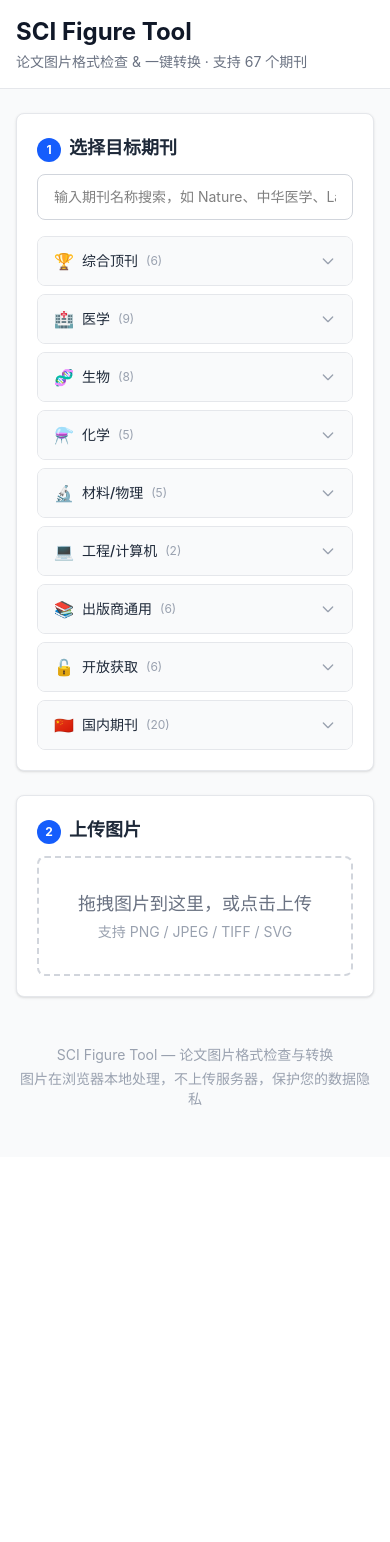
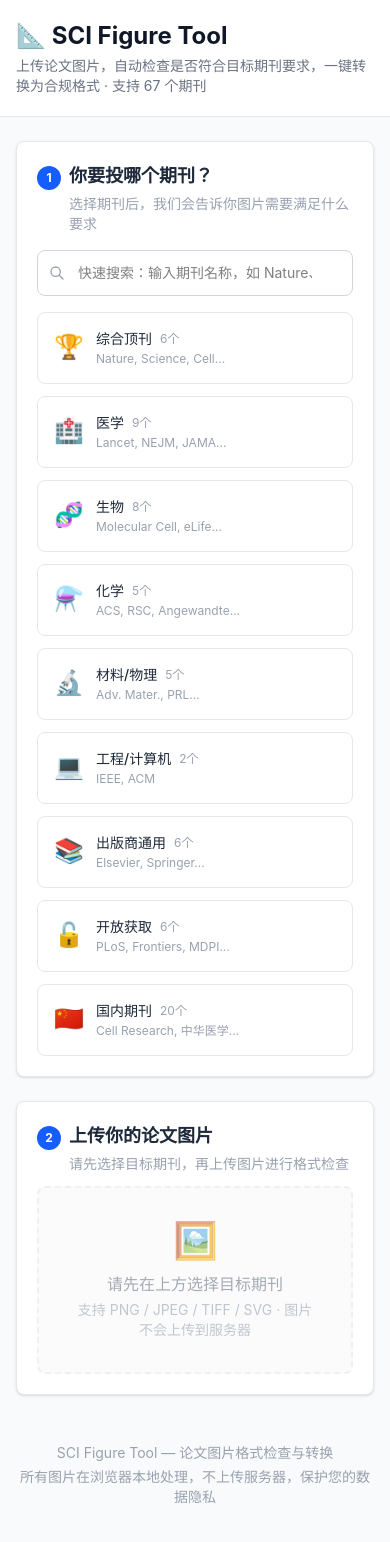
Before and after one commit to biquan678/sci-figure-tool, a React (Vite) app: page / in a window 390 px wide. Shown: the top 1542 px of the page. Before the commit the page ends 1157 px from the top, so only its background shows below. Built offline with nearby package versions, Linux system fonts and the light colour scheme.

Commit message:
重构UI：分类卡片一排3个+搜索优先+上传引导文案+流程提示优化

```diff
--- a/src/App.tsx
+++ b/src/App.tsx
@@ -15,7 +15,6 @@ function App() {
   const [outputFormat, setOutputFormat] = useState<'png' | 'jpeg'>('png');
   const [dragOver, setDragOver] = useState(false);
 
-  // 搜索结果
   const searchResults = useMemo(() => {
     if (!searchQuery.trim()) return [];
     const q = searchQuery.toLowerCase();
@@ -26,7 +25,6 @@ function App() {
     ).slice(0, 12);
   }, [searchQuery]);
 
-  // 按分类分组
   const journalsByCategory = useMemo(() => {
     const map: Record<string, JournalRequirement[]> = {};
     for (const j of journals) {
@@ -68,18 +66,24 @@ function App() {
 
   const passCount = checkResults.filter(r => r.pass).length;
 
-  const catIcons: Record<string, string> = {
-    '综合顶刊': '🏆', '医学': '🏥', '生物': '🧬', '化学': '⚗️',
-    '材料/物理': '🔬', '工程/计算机': '💻', '出版商通用': '📚',
-    '开放获取': '🔓', '国内期刊': '🇨🇳',
+  const catMeta: Record<string, { icon: string; desc: string }> = {
+    '综合顶刊': { icon: '🏆', desc: 'Nature, Science, Cell...' },
+    '医学': { icon: '🏥', desc: 'Lancet, NEJM, JAMA...' },
+    '生物': { icon: '🧬', desc: 'Molecular Cell, eLife...' },
+    '化学': { icon: '⚗️', desc: 'ACS, RSC, Angewandte...' },
+    '材料/物理': { icon: '🔬', desc: 'Adv. Mater., PRL...' },
+    '工程/计算机': { icon: '💻', desc: 'IEEE, ACM' },
+    '出版商通用': { icon: '📚', desc: 'Elsevier, Springer...' },
+    '开放获取': { icon: '🔓', desc: 'PLoS, Frontiers, MDPI...' },
+    '国内期刊': { icon: '🇨🇳', desc: 'Cell Research, 中华医学...' },
   };
 
   return (
     <div className="min-h-screen bg-gray-50">
       <header className="bg-white border-b border-gray-200">
-        <div className="max-w-5xl mx-auto px-4 py-4">
-          <h1 className="text-2xl font-bold text-gray-900">SCI Figure Tool</h1>
-          <p className="text-sm text-gray-500 mt-1">论文图片格式检查 &amp; 一键转换 · 支持 {journals.length} 个期刊</p>
+        <div className="max-w-5xl mx-auto px-4 py-5">
+          <h1 className="text-2xl font-bold text-gray-900">📐 SCI Figure Tool</h1>
+          <p className="text-sm text-gray-500 mt-1">上传论文图片，自动检查是否符合目标期刊要求，一键转换为合规格式 · 支持 {journals.length} 个期刊</p>
         </div>
       </header>
 
@@ -87,16 +91,20 @@ function App() {
 
         {/* Step 1: 选择期刊 */}
         <section className="bg-white rounded-lg shadow-sm border border-gray-200 p-5">
-          <h2 className="text-lg font-semibold text-gray-800 mb-3">
+          <h2 className="text-lg font-semibold text-gray-800 mb-1">
             <span className="inline-flex items-center justify-center w-6 h-6 rounded-full bg-blue-600 text-white text-xs font-bold mr-2">1</span>
-            选择目标期刊
+            你要投哪个期刊？
           </h2>
+          <p className="text-sm text-gray-400 mb-4 ml-8">选择期刊后，我们会告诉你图片需要满足什么要求</p>
 
           {/* 搜索框 */}
           <div className="relative mb-4">
-            <input type="text" placeholder="输入期刊名称搜索，如 Nature、中华医学、Lancet..."
+            <svg className="absolute left-3 top-1/2 -translate-y-1/2 w-4 h-4 text-gray-400" fill="none" stroke="currentColor" viewBox="0 0 24 24">
+              <path strokeLinecap="round" strokeLinejoin="round" strokeWidth={2} d="M21 21l-6-6m2-5a7 7 0 11-14 0 7 7 0 0114 0z" />
+            </svg>
+            <input type="text" placeholder="快速搜索：输入期刊名称，如 Nature、Lancet、中华医学..."
               value={searchQuery} onChange={e => setSearchQuery(e.target.value)}
-              className="w-full px-4 py-3 border border-gray-300 rounded-lg text-sm focus:outline-none focus:ring-2 focus:ring-blue-500 focus:border-transparent" />
+              className="w-full pl-10 pr-10 py-3 border border-gray-300 rounded-lg text-sm focus:outline-none focus:ring-2 focus:ring-blue-500 focus:border-transparent" />
             {searchQuery && (
               <button onClick={() => setSearchQuery('')}
                 className="absolute right-3 top-1/2 -translate-y-1/2 text-gray-400 hover:text-gray-600 text-lg">×</button>
@@ -121,33 +129,59 @@ function App() {
                   ))}
                 </div>
               ) : (
-                <p className="text-sm text-gray-400 text-center py-4">未找到匹配的期刊</p>
+                <p className="text-sm text-gray-400 text-center py-4">未找到匹配的期刊，试试其他关键词？</p>
               )}
             </div>
           )}
 
-          {/* 分类折叠列表 */}
-          {!searchQuery.trim() && (
-            <div className="space-y-2">
-              {categories.map(cat => (
-                <div key={cat} className="border border-gray-200 rounded-lg overflow-hidden">
-                  <button onClick={() => setExpandedCat(expandedCat === cat ? null : cat)}
-                    className="w-full flex items-center justify-between px-4 py-3 bg-gray-50 hover:bg-gray-100 transition-colors text-left">
-                    <div className="flex items-center gap-2">
-                      <span>{catIcons[cat] || '📄'}</span>
-                      <span className="font-medium text-gray-800 text-sm">{cat}</span>
-                      <span className="text-xs text-gray-400">({journalsByCategory[cat]?.length || 0})</span>
+          {/* 分类网格 - 一排3个 */}
+          {!searchQuery.trim() && !expandedCat && (
+            <div className="grid grid-cols-1 sm:grid-cols-2 md:grid-cols-3 gap-3">
+              {categories.map(cat => {
+                const meta = catMeta[cat] || { icon: '📄', desc: '' };
+                const count = journalsByCategory[cat]?.length || 0;
+                const hasSelected = selectedJournal && journalsByCategory[cat]?.some(j => j.name === selectedJournal.name);
+                return (
+                  <button key={cat} onClick={() => setExpandedCat(cat)}
+                    className={`flex items-start gap-3 p-4 rounded-lg border transition-all text-left hover:shadow-sm ${
+                      hasSelected ? 'border-blue-300 bg-blue-50' : 'border-gray-200 bg-white hover:border-gray-300'
+                    }`}>
+                    <span className="text-2xl mt-0.5">{meta.icon}</span>
+                    <div className="min-w-0">
+                      <div className="font-medium text-gray-800 text-sm flex items-center gap-2">
+                        {cat}
+                        <span className="text-xs text-gray-400 font-normal">{count}个</span>
                       </div>
-                    <svg className={`w-4 h-4 text-gray-400 transition-transform ${expandedCat === cat ? 'rotate-180' : ''}`}
-                      fill="none" stroke="currentColor" viewBox="0 0 24 24">
-                      <path strokeLinecap="round" strokeLinejoin="round" strokeWidth={2} d="M19 9l-7 7-7-7" />
+                      <div className="text-xs text-gray-400 mt-0.5 truncate">{meta.desc}</div>
+                      {hasSelected && (
+                        <div className="text-xs text-blue-600 mt-1">✓ {selectedJournal?.name}</div>
+                      )}
+                    </div>
+                  </button>
+                );
+              })}
+            </div>
+          )}
+
+          {/* 展开的分类 */}
+          {!searchQuery.trim() && expandedCat && (
+            <div>
+              <button onClick={() => setExpandedCat(null)}
+                className="flex items-center gap-1 text-sm text-blue-600 hover:text-blue-800 mb-3 transition-colors">
+                <svg className="w-4 h-4" fill="none" stroke="currentColor" viewBox="0 0 24 24">
+                  <path strokeLinecap="round" strokeLinejoin="round" strokeWidth={2} d="M15 19l-7-7 7-7" />
                 </svg>
+                返回全部分类
               </button>
-                  {expandedCat === cat && (
-                    <div className="p-3 grid grid-cols-2 sm:grid-cols-3 md:grid-cols-4 gap-2 bg-white">
-                      {journalsByCategory[cat]?.map(j => (
+              <div className="flex items-center gap-2 mb-3">
+                <span className="text-xl">{catMeta[expandedCat]?.icon}</span>
+                <h3 className="font-semibold text-gray-800">{expandedCat}</h3>
+                <span className="text-xs text-gray-400">({journalsByCategory[expandedCat]?.length || 0}个期刊)</span>
+              </div>
+              <div className="grid grid-cols-2 sm:grid-cols-3 md:grid-cols-4 gap-2">
+                {journalsByCategory[expandedCat]?.map(j => (
                   <button key={j.name} onClick={() => handleJournalSelect(j)}
-                          className={`px-3 py-2 text-sm rounded-md border transition-all text-left ${
+                    className={`px-3 py-2.5 text-sm rounded-lg border transition-all text-left ${
                       selectedJournal?.name === j.name
                         ? 'bg-blue-600 text-white border-blue-600 shadow-sm'
                         : 'bg-white text-gray-700 border-gray-200 hover:border-blue-400 hover:bg-blue-50'
@@ -156,20 +190,17 @@ function App() {
                   </button>
                 ))}
               </div>
-                  )}
-                </div>
-              ))}
             </div>
           )}
 
           {/* 已选期刊标签 */}
-          {selectedJournal && !searchQuery.trim() && (
-            <div className="mt-3 flex items-center gap-2 text-sm">
-              <span className="text-gray-500">已选：</span>
-              <span className="inline-flex items-center gap-1 px-3 py-1 bg-blue-100 text-blue-700 rounded-full font-medium">
+          {selectedJournal && (
+            <div className="mt-4 flex items-center gap-2 text-sm">
+              <span className="text-gray-500">已选期刊：</span>
+              <span className="inline-flex items-center gap-1 px-3 py-1.5 bg-blue-100 text-blue-700 rounded-full font-medium">
                 {selectedJournal.name}
-                <button onClick={() => { setSelectedJournal(null); setCheckResults([]); }}
-                  className="ml-1 text-blue-400 hover:text-blue-600">×</button>
+                <button onClick={() => { setSelectedJournal(null); setCheckResults([]); setExpandedCat(null); }}
+                  className="ml-1 text-blue-400 hover:text-blue-600 text-base leading-none">×</button>
               </span>
             </div>
           )}
@@ -178,7 +209,7 @@ function App() {
         {/* 期刊要求详情 */}
         {selectedJournal && (
           <section className="bg-blue-50 rounded-lg border border-blue-200 p-5">
-            <h3 className="font-semibold text-blue-900 mb-2">{selectedJournal.name} 图片要求</h3>
+            <h3 className="font-semibold text-blue-900 mb-2">📋 {selectedJournal.name} 图片要求</h3>
             <div className="grid grid-cols-2 md:grid-cols-4 gap-3 text-sm">
               <div><span className="text-blue-600 font-medium">格式：</span>{selectedJournal.format.join(' / ')}</div>
               <div><span className="text-blue-600 font-medium">DPI：</span>{selectedJournal.minDPI}-{selectedJournal.maxDPI}</div>
@@ -195,15 +226,25 @@ function App() {
 
         {/* Step 2: 上传图片 */}
         <section className="bg-white rounded-lg shadow-sm border border-gray-200 p-5">
-          <h2 className="text-lg font-semibold text-gray-800 mb-3">
+          <h2 className="text-lg font-semibold text-gray-800 mb-1">
             <span className="inline-flex items-center justify-center w-6 h-6 rounded-full bg-blue-600 text-white text-xs font-bold mr-2">2</span>
-            上传图片
+            上传你的论文图片
           </h2>
+          <p className="text-sm text-gray-400 mb-3 ml-8">
+            {selectedJournal
+              ? `上传后自动检查是否符合 ${selectedJournal.name} 的图片要求，不合规的项目会标红提示`
+              : '请先选择目标期刊，再上传图片进行格式检查'}
+          </p>
           <div onDrop={(e) => { e.preventDefault(); setDragOver(false); const f = e.dataTransfer.files[0]; if (f) handleFile(f); }}
             onDragOver={e => { e.preventDefault(); setDragOver(true); }} onDragLeave={() => setDragOver(false)}
             onClick={() => document.getElementById('fileInput')?.click()}
-            className={`border-2 border-dashed rounded-lg p-8 text-center transition-colors cursor-pointer ${dragOver ? 'border-blue-500 bg-blue-50' : 'border-gray-300 hover:border-gray-400'}`}>
-            <input id="fileInput" type="file" accept="image/*" className="hidden" onChange={e => { const f = e.target.files?.[0]; if (f) handleFile(f); }} />
+            className={`border-2 border-dashed rounded-lg p-8 text-center transition-colors cursor-pointer ${
+              !selectedJournal ? 'border-gray-200 bg-gray-50 opacity-60' :
+              dragOver ? 'border-blue-500 bg-blue-50' : 'border-gray-300 hover:border-blue-400 hover:bg-blue-50'
+            }`}>
+            <input id="fileInput" type="file" accept="image/*" className="hidden"
+              disabled={!selectedJournal}
+              onChange={e => { const f = e.target.files?.[0]; if (f) handleFile(f); }} />
             {imageInfo ? (
               <div className="space-y-2">
                 <img src={imageInfo.dataUrl} alt="preview" className="max-h-48 mx-auto rounded" />
@@ -212,8 +253,11 @@ function App() {
               </div>
             ) : (
               <div>
-                <p className="text-gray-500 text-lg mb-1">拖拽图片到这里，或点击上传</p>
-                <p className="text-gray-400 text-sm">支持 PNG / JPEG / TIFF / SVG</p>
+                <div className="text-4xl mb-3">🖼️</div>
+                <p className="text-gray-500 text-base mb-1">
+                  {selectedJournal ? '拖拽图片到这里，或点击选择文件' : '请先在上方选择目标期刊'}
+                </p>
+                <p className="text-gray-400 text-sm">支持 PNG / JPEG / TIFF / SVG · 图片不会上传到服务器</p>
               </div>
             )}
           </div>
@@ -226,7 +270,7 @@ function App() {
               <span className="inline-flex items-center justify-center w-6 h-6 rounded-full bg-blue-600 text-white text-xs font-bold mr-2">3</span>
               检查结果
               <span className={`ml-2 text-sm font-normal ${passCount === checkResults.length ? 'text-green-600' : 'text-orange-600'}`}>
-                {passCount}/{checkResults.length} 项通过
+                {passCount === checkResults.length ? '🎉 全部通过！' : `${passCount}/${checkResults.length} 项通过`}
               </span>
             </h2>
             <div className="space-y-2">
@@ -248,10 +292,11 @@ function App() {
         {/* Step 4: 转换下载 */}
         {imageInfo && selectedJournal && (
           <section className="bg-white rounded-lg shadow-sm border border-gray-200 p-5">
-            <h2 className="text-lg font-semibold text-gray-800 mb-3">
+            <h2 className="text-lg font-semibold text-gray-800 mb-1">
               <span className="inline-flex items-center justify-center w-6 h-6 rounded-full bg-blue-600 text-white text-xs font-bold mr-2">4</span>
-              转换 &amp; 下载
+              一键转换为合规格式
             </h2>
+            <p className="text-sm text-gray-400 mb-4 ml-8">自动调整尺寸和DPI，下载后可直接用于投稿</p>
             <div className="flex flex-wrap gap-4 items-end">
               <div>
                 <label className="block text-sm text-gray-600 mb-1">目标宽度</label>
@@ -280,7 +325,7 @@ function App() {
 
         <footer className="text-center text-sm text-gray-400 py-6">
           <p>SCI Figure Tool — 论文图片格式检查与转换</p>
-          <p className="mt-1">图片在浏览器本地处理，不上传服务器，保护您的数据隐私</p>
+          <p className="mt-1">所有图片在浏览器本地处理，不上传服务器，保护您的数据隐私</p>
         </footer>
       </main>
     </div>
```
Lines whose indentation alone changed are shown as unchanged.
